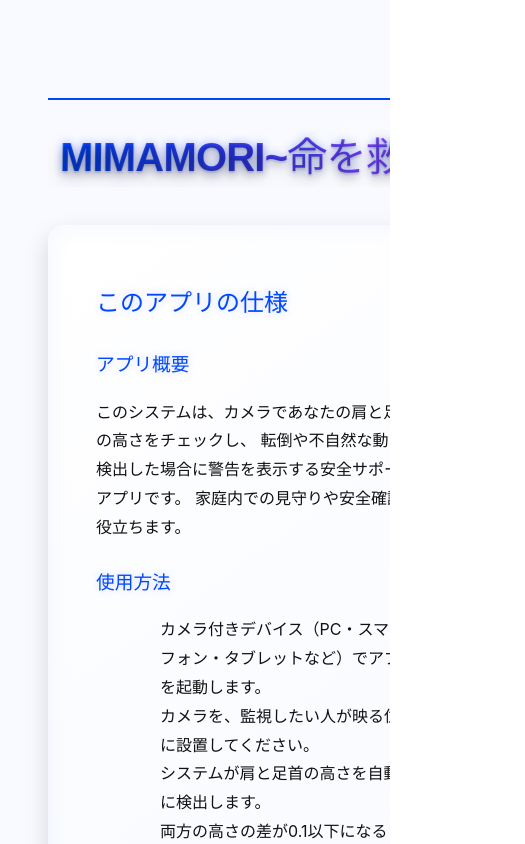
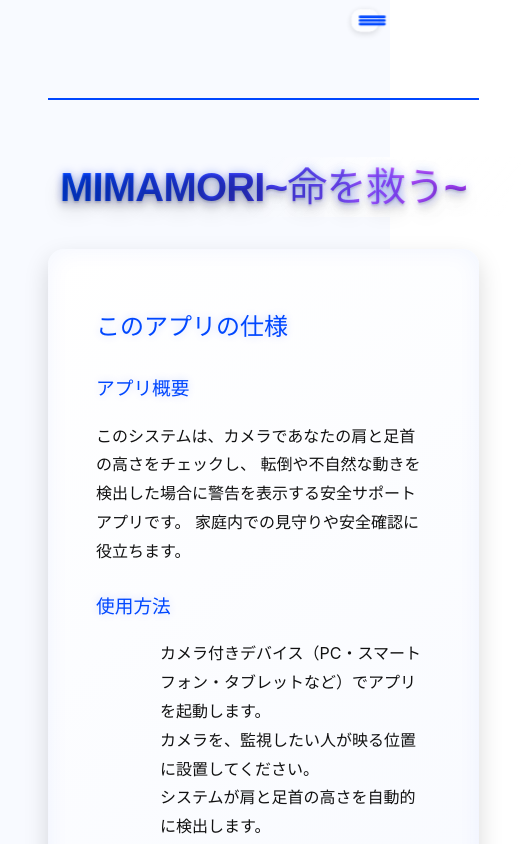
Before and after one commit to Rawahu0731/MIMAMORI, a React (Vite) app: page / in a window 390 px wide. Shown: the top 844 px of the page, 525 px wide, since content can reach past the window. Built offline with nearby package versions, Linux system fonts and the light colour scheme.

Commit message:
bad save

```diff
--- a/src/style.css
+++ b/src/style.css
@@ -1,6 +1,3 @@
-/* ==============================
-   グローバル変数
-============================== */
 :root {
   --main-size: clamp(3.5rem, 12vw, 8rem);
   --accent1: #0047ff;   /* 青のメイン */
@@ -8,15 +5,9 @@
   --glow-color: rgba(0, 71, 255, 0.35);
   --text-color: #111;
   --bg-light: #f8faff;
-
-  --logo-blue: #005eff;
-  --logo-cyan: #00c6ff;
-  --logo-size: clamp(2rem, 5vw, 3.5rem);
 }
 
-/* ==============================
-   ダークモード対応
-============================== */
+/* ダークモード対応 */
 @media (prefers-color-scheme: dark) {
   :root {
     --accent1: #4d8fff;
@@ -27,21 +18,7 @@
   }
 }
 
-/* ==============================
-   全体設定
-============================== */
-* {
-  box-sizing: border-box;
-}
-
-html, body {
-  width: 100%;
-  margin: 0;
-  padding: 0;
-  overflow-x: hidden; /* 横スクロール防止 */
-  scroll-behavior: smooth;
-}
-
+/* ページ全体 */
 body {
   background: var(--bg-light);
   color: var(--text-color);
@@ -51,13 +28,12 @@
   align-items: center;
   justify-content: flex-start;
   min-height: 100vh;
+  margin: 0;
   padding: 2rem;
   text-align: center;
 }
 
-/* ==============================
-   見出し h1
-============================== */
+/* ======= 見出し（h1） ======= */
 h1 {
   font-family: "Bebas Neue", "Poppins", sans-serif;
   font-size: calc(var(--main-size) * 0.7);
@@ -69,19 +45,15 @@
   padding: 0.2em 0.5em;
   margin-bottom: 2rem;
   white-space: nowrap;
-  overflow: hidden; /* 光エフェクトを内側に閉じ込める */
-
   color: transparent;
   background-image: linear-gradient(90deg, var(--accent1), var(--accent2));
   background-clip: text;
   -webkit-background-clip: text;
-
   text-shadow:
     0 2px 2px rgba(0, 0, 0, 0.15),
     0 6px 10px rgba(0, 0, 0, 0.2),
     0 10px 20px rgba(0, 0, 0, 0.15),
     0 0 10px var(--glow-color);
-
   transform: perspective(800px) rotateX(4deg);
   transition: all 0.35s cubic-bezier(.25,.8,.25,1);
 }
@@ -101,8 +73,8 @@
   content: "";
   position: absolute;
   top: 0;
-  left: -50%;
-  width: 150%;
+  left: -40%;
+  width: 60%;
   height: 100%;
   background: linear-gradient(
     90deg,
@@ -113,12 +85,14 @@
   transform: skewX(-20deg);
   mix-blend-mode: overlay;
   animation: shine 3s linear infinite;
+  overflow: hidden;
+  clip-path: inset(0 0 0 0 round 8px);
 }
 
 @keyframes shine {
   0% { left: -60%; }
-  50% { left: 50%; }
-  100% { left: 50%; }
+  50% { left: 48%; }
+  100% { left: 48%; }
 }
 
 h1:hover {
@@ -129,7 +103,7 @@
     0 0 50px rgba(138, 43, 226, 0.3);
 }
 
-/* スマホ調整 */
+/* スマホでh1のサイズ調整 */
 @media (max-width: 768px) {
   h1 {
     font-size: clamp(2.5rem, 10vw, 5rem);
@@ -137,9 +111,7 @@
   }
 }
 
-/* ==============================
-   ナビゲーション
-============================== */
+/* ======= ナビゲーション ======= */
 .Intro-nav {
   border-bottom: 2px solid var(--accent1);
   padding-bottom: 10px;
@@ -147,11 +119,11 @@
   width: 100%;
   max-width: 900px;
   position: relative;
-  margin: 0 auto;
+  margin-left: auto;
+  margin-right: auto;
   display: flex;
   justify-content: center;
   align-items: center;
-  overflow: hidden;
 }
 
 /* ハンバーガーボタン */
@@ -183,11 +155,9 @@
 .hamburger-line.open:nth-child(1) {
   transform: translateY(8px) rotate(45deg);
 }
-
 .hamburger-line.open:nth-child(2) {
   opacity: 0;
 }
-
 .hamburger-line.open:nth-child(3) {
   transform: translateY(-8px) rotate(-45deg);
 }
@@ -202,12 +172,14 @@
   transition: all 0.3s ease;
 }
 
-/* スマホメニュー */
+/* スマホ用 */
 @media (max-width: 768px) {
-  .hamburger-button { display: flex; }
-
-  .Intro-nav { padding-top: 40px; }
-
+  .hamburger-button {
+    display: flex;
+  }
+  .Intro-nav {
+    padding-top: 40px;
+  }
   .Intro-ul {
     position: absolute;
     top: 100%;
@@ -218,44 +190,40 @@
     max-height: 0;
     overflow: hidden;
     opacity: 0;
+    gap: 0;
     padding: 0;
     box-shadow: 0 4px 6px rgba(0, 0, 0, 0.1);
     border-radius: 0 0 8px 8px;
     z-index: 9;
   }
-
   .Intro-ul.menu-open {
     max-height: 500px;
     opacity: 1;
     padding: 20px 0;
   }
-
   .Intro-ul li {
     width: 100%;
     text-align: center;
     padding: 12px 0;
     border-bottom: 1px solid rgba(0, 71, 255, 0.1);
   }
-
-  .Intro-ul li:last-child { border-bottom: none; }
-
-  .Intro-ul a::after { display: none; }
+  .Intro-ul li:last-child {
+    border-bottom: none;
+  }
+  .Intro-ul a::after {
+    display: none;
+  }
 }
-
-/* ダークモード */
 @media (max-width: 768px) and (prefers-color-scheme: dark) {
   .Intro-ul {
     box-shadow: 0 4px 6px rgba(0, 0, 0, 0.3);
   }
-
   .Intro-ul li {
     border-bottom: 1px solid rgba(77, 143, 255, 0.2);
   }
 }
 
-/* ==============================
-   リンクスタイル
-============================== */
+/* ======= 共通 ======= */
 li { list-style: none; }
 
 a {
@@ -267,7 +235,6 @@
   position: relative;
   transition: color 0.3s, transform 0.3s;
 }
-
 a::after {
   content: "";
   position: absolute;
@@ -278,17 +245,15 @@
   background: linear-gradient(90deg, var(--accent1), var(--accent2));
   transition: width 0.3s ease;
 }
-
 a:hover {
   color: var(--accent2);
   transform: translateY(-2px);
 }
+a:hover::after {
+  width: 100%;
+}
 
-a:hover::after { width: 100%; }
-
-/* ==============================
-   本文エリア
-============================== */
+/* ======= 本文エリア ======= */
 .Intro {
   background: linear-gradient(145deg, #ffffff, #eef3ff);
   padding: 2rem 3rem;
@@ -325,24 +290,12 @@
   margin-bottom: 0.5rem;
   text-shadow: 0 0 8px rgba(0, 71, 255, 0.2);
 }
-
 .Intro ol { margin-left: 1.5rem; }
 
-/* ==============================
-   アニメーションを抑制（アクセシビリティ）
-============================== */
-@media (prefers-reduced-motion: reduce) {
-  h1::after { animation: none; }
-  * { transition: none !important; transform: none !important; }
-}
-
-/* ==============================
-   グロー・ボタン
-============================== */
+/* ======= ボタン ======= */
 button.glow-button {
   position: relative;
-  display: block;
-  margin: 0 auto;
+  display: inline-block;
   padding: 1em 2.8em;
   font-size: 1.2rem;
   font-weight: 800;
@@ -351,6 +304,9 @@
   border: none;
   border-radius: 14px;
   cursor: pointer;
+  overflow: hidden;
+  display: block;
+  margin: 0 auto;
   color: #fff;
   background: linear-gradient(135deg, var(--accent1), var(--accent2));
   box-shadow:
@@ -360,9 +316,7 @@
   text-shadow: 0 0 10px rgba(255, 255, 255, 0.7);
   transition: all 0.25s ease;
   animation: pulseGlow 3s infinite alternate;
-  overflow: hidden;
 }
-
 button.glow-button::before {
   content: "";
   position: absolute;
@@ -376,7 +330,6 @@
   z-index: 0;
   animation: auraMove 6s linear infinite;
 }
-
 button.glow-button::after {
   content: "";
   position: absolute;
@@ -389,12 +342,10 @@
   z-index: 1;
   animation: shineMove 3s ease-in-out infinite;
 }
-
 button.glow-button span {
   position: relative;
   z-index: 2;
 }
-
 button.glow-button:hover {
   transform: scale(1.08) translateY(-5px);
   box-shadow:
@@ -403,14 +354,12 @@
     0 0 120px rgba(0, 71, 255, 0.4);
   animation: pulseGlow 1.5s infinite alternate;
 }
-
 button.glow-button:active {
   transform: scale(0.95);
   box-shadow:
     0 0 10px rgba(0, 71, 255, 0.5),
     0 0 30px rgba(138, 43, 226, 0.3);
 }
-
 button.glow-button:disabled {
   opacity: 0.4;
   cursor: not-allowed;
@@ -418,26 +367,27 @@
   box-shadow: none;
 }
 
-/* アニメーション定義 */
+/* アニメーション */
 @keyframes shineMove {
   0% { left: -120%; }
   50% { left: 120%; }
   100% { left: 120%; }
 }
-
 @keyframes auraMove {
   0% { transform: rotate(0deg); }
   100% { transform: rotate(360deg); }
 }
-
 @keyframes pulseGlow {
   0% { filter: brightness(1); }
   100% { filter: brightness(1.4); }
 }
 
-/* ==============================
-   ロゴテキスト
-============================== */
+/* ===== ロゴ ===== */
+:root {
+  --logo-blue: #005eff;
+  --logo-cyan: #00c6ff;
+  --logo-size: clamp(2rem, 5vw, 3.5rem);
+}
 p.logo {
   font-family: "Bebas Neue", "Poppins", sans-serif;
   font-weight: 800;
@@ -447,26 +397,21 @@
   display: inline-block;
   position: relative;
   padding: 0.3em 0.6em;
-
   background: linear-gradient(90deg, var(--logo-blue), var(--logo-cyan));
   -webkit-background-clip: text;
   background-clip: text;
   color: transparent;
-
   text-shadow:
     0 1px 2px rgba(0,0,0,0.1),
     0 3px 8px rgba(0,94,255,0.15);
-
   transition: all 0.3s ease;
 }
-
 p.logo:hover {
   transform: scale(1.02);
   text-shadow:
     0 1px 3px rgba(0,0,0,0.15),
     0 4px 12px rgba(0,150,255,0.25);
 }
-
 p.logo::after {
   content: "";
   position: absolute;
@@ -478,3 +423,34 @@
   background: linear-gradient(90deg, var(--logo-blue), var(--logo-cyan));
   opacity: 0.7;
 }
+
+/* ===== ハンバーガーメニューを上の線の上に表示 ===== */
+
+/* ハンバーガーアイコンを画面右上に固定配置 */
+.hamburger-button {
+  position: fixed;  /* ← スクロールしてもついてくる */
+  top: 10px;        /* ← ページ最上部に */
+  right: 15px;      /* ← 右端に少し余白 */
+  z-index: 1000;    /* ← すべての上に表示 */
+  background: rgba(255, 255, 255, 0.6); /* 背景を薄くして見やすく */
+  backdrop-filter: blur(6px);
+  border-radius: 10px;
+  padding: 6px 8px;
+  box-shadow: 0 2px 8px rgba(0,0,0,0.15);
+  transition: all 0.2s ease;
+}
+
+/* ホバーで軽く浮かせる */
+.hamburger-button:hover {
+  transform: scale(1.05);
+  background: rgba(255, 255, 255, 0.85);
+}
+
+/* スマホ時に少し小さめ */
+@media (max-width: 768px) {
+  .hamburger-button {
+    top: 8px;
+    right: 10px;
+    transform: scale(0.9);
+  }
+}
```
